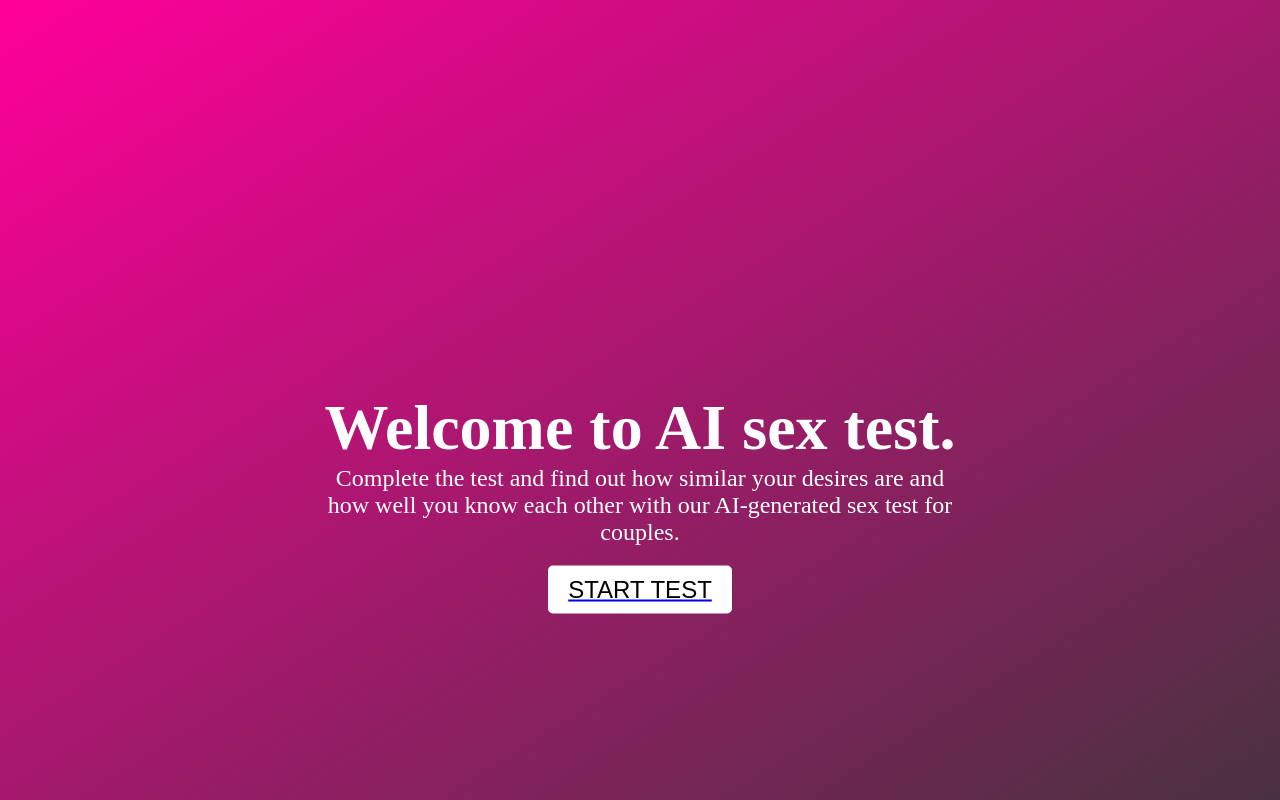
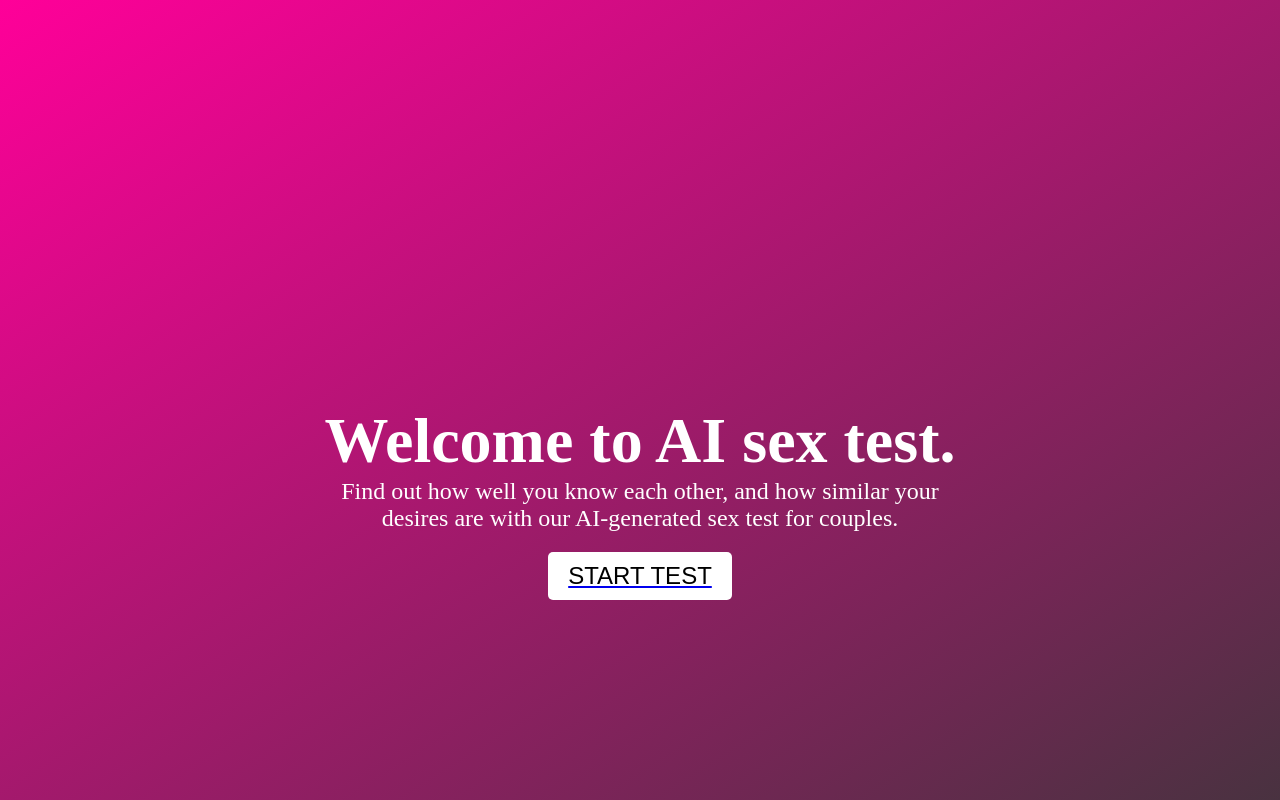
Before and after one commit to qiztest/qiztest.github.io, a plain HTML site: page index.html in a window 1280 px wide. Drawn offline with Linux system fonts and the light colour scheme.

Commit message:
Update index.html

```diff
--- a/index.html
+++ b/index.html
@@ -169,7 +169,7 @@
 	<div class="center">
 		<div class="logo"></div>
 		<h1>Welcome to AI sex test.</h1>
-		<p>Complete the test and find out how similar your desires are and how well you know each other with our AI-generated sex test for couples.</p>
+		<p>Find out how well you know each other, and how similar your desires are with our AI-generated sex test for couples.</p>
 		<a href="in.html"><button>START TEST</button>
 	</div>
 </body>
```
